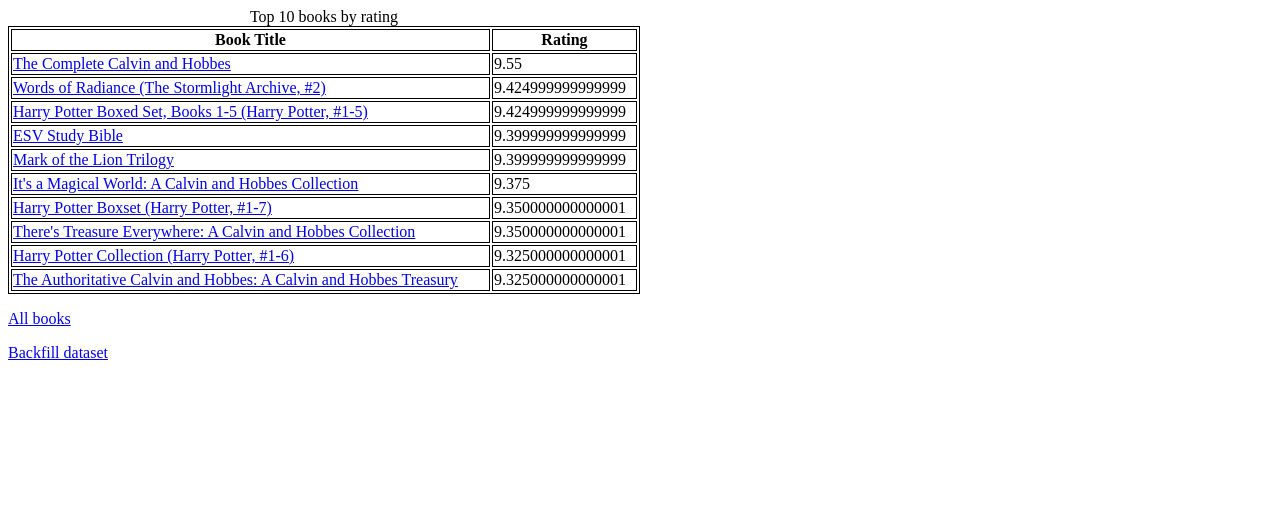
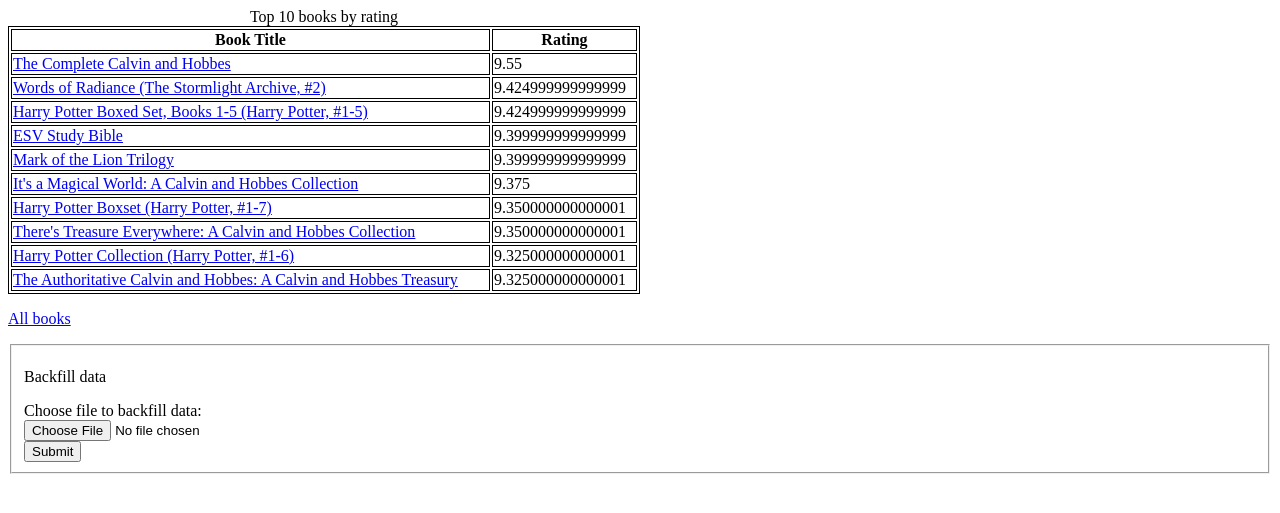
Before and after one commit to mindaugl/django_reviews, a Django app: page /books/ in a window 1280 px wide. Shown: the top 513 px of the page. Run offline with Django 5.2, Linux system fonts and the light colour scheme; data comes from the database, SQL or seed files in the repository.

Commit message:
Add file input interface for backfilling books data.

```diff
--- a/review/books/templates/books/index.html
+++ b/review/books/templates/books/index.html
@@ -29,7 +29,17 @@
         <p>No books are available.</p>
     {% endif %}
     <p><a href="{% url 'books:all' %}">All books</a></p>
-    <p><a href="{% url 'books:backfill_books' %}">Backfill dataset</a></p>
+
+    <form action="{% url 'books:backfill_books'%}" method="post" enctype="multipart/form-data">
+        {% csrf_token %}
+        <fieldset>
+            <p>Backfill data</p>
+            <label for="file">Choose file to backfill data:</label><br>
+            {% if error_message %}<p><strong>{{ error_message }}</strong></p>{% endif %}
+            <input type="file" id="file" name="file"><br>
+            <input type="submit" value="Submit">
+        </fieldset>
+    </form>
 
 </body>
 </html>
--- a/review/books/views.py
+++ b/review/books/views.py
@@ -51,28 +51,28 @@
     return render(request, "books/all.html", context)
 
 def backfill_books(request):
-    # file_name = request.POST["file_name"]
-    file_name = "../../../Downloads/books_dataset/books.txt"
-    file = open(file_name, 'r')
-    columns = file.readline().rstrip().split(',')
-    ind = {"title": 10, "author": 7, "date": 8, "rating": 12, "reviews": 14}
+    file = request.FILES['file']
+    file_name = file.temporary_file_path()
+    with open(file_name, 'r') as file:
+        columns = file.readline().rstrip().split(',')
+        index_map = {"title": 10, "author": 7, "date": 8, "rating": 12, "reviews": 14}
 
-    books = []
-    for line in file.readlines():
-        data = split_backfill_str(line.rstrip())
-        if len(data) != len(columns):
-            raise ValueError(f"Too many elements parsed, {len(data) = }.")
+        books = []
+        for line in file.readlines():
+            data = split_backfill_str(line.rstrip())
+            if len(data) != len(columns):
+                raise ValueError(f"Too many elements parsed, {len(data) = }.")
 
-        book = Book()
-        book.title = data[ind["title"]]
-        book.author = data[ind["author"]]
-        date_str = data[ind["date"]]
-        if date_str == '':
-            date_str = '-9999'
-        book.publication_year = int(float(date_str))
-        book.rating = (float(data[ind["rating"]]) - 1) * 10 / 4
-        book.reviews = data[ind["reviews"]]
-        book.save()
-        books.append(book)
+            book = Book()
+            book.title = data[index_map["title"]]
+            book.author = data[index_map["author"]]
+            date_str = data[index_map["date"]]
+            if date_str == '':
+                date_str = '-9999'
+            book.publication_year = int(float(date_str))
+            book.rating = (float(data[index_map["rating"]]) - 1) * 10 / 4
+            book.reviews = data[index_map["reviews"]]
+            book.save()
+            books.append(book)
 
     return HttpResponseRedirect(reverse("books:index"))
```
